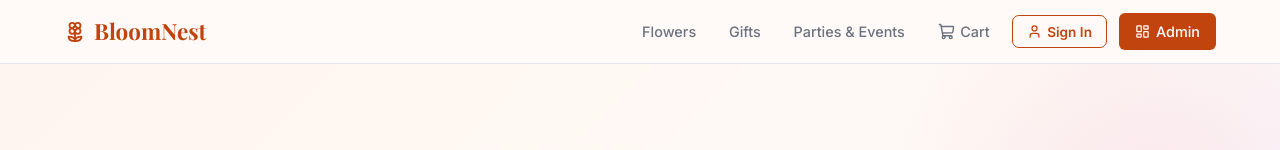
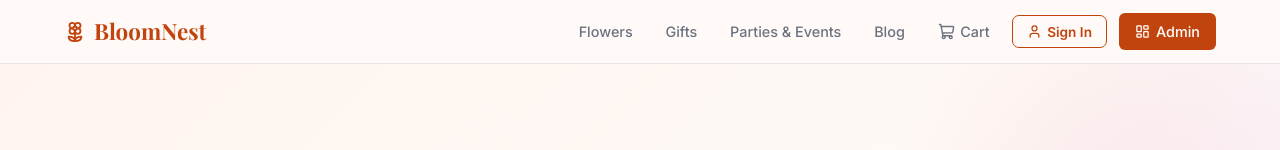
Before and after one commit to Justpress-in/flowers, a React (Create React App) app: page / in a window 1280 px wide. Shown: the top 150 px of the page. Built offline with nearby package versions, Linux system fonts and the light colour scheme; no server answers; the HTML template or start-up script is replaced by a standard one.

Commit message:
feat(app): register blog, booking and checkout routes and add blog nav link

```diff
--- a/src/App.js
+++ b/src/App.js
@@ -13,6 +13,9 @@ import OrdersPage from './pages/OrdersPage';
 import AdminPage from './pages/AdminPage';
 import CartPage from './pages/CartPage';
 import CheckoutPage from './pages/CheckoutPage';
+import BlogListPage from './pages/BlogListPage';
+import BlogDetailPage from './pages/BlogDetailPage';
+import BookingPage from './pages/BookingPage';
 
 function Layout() {
   const location = useLocation();
@@ -30,6 +33,9 @@ function Layout() {
         <Route path="/cart"        element={<CartPage />} />
         <Route path="/checkout"    element={<CheckoutPage />} />
         <Route path="/orders"      element={<OrdersPage />} />
+        <Route path="/blog"        element={<BlogListPage />} />
+        <Route path="/blog/:id"    element={<BlogDetailPage />} />
+        <Route path="/book"        element={<BookingPage />} />
         <Route path="/admin"       element={<AdminPage />} />
         <Route path="*"            element={<Navigate to="/" replace />} />
       </Routes>
--- a/src/components/Navbar.js
+++ b/src/components/Navbar.js
@@ -35,6 +35,7 @@ export default function Navbar() {
           <Link to="/flowers" className={isActive('/flowers') ? 'active' : ''} onClick={() => setMenuOpen(false)}>Flowers</Link>
           <Link to="/gifts" className={isActive('/gifts') ? 'active' : ''} onClick={() => setMenuOpen(false)}>Gifts</Link>
           <Link to="/parties" className={isActive('/parties') ? 'active' : ''} onClick={() => setMenuOpen(false)}>Parties & Events</Link>
+          <Link to="/blog" className={isActive('/blog') ? 'active' : ''} onClick={() => setMenuOpen(false)}>Blog</Link>
 
           <Link to="/cart" className={`navbar-cart-link ${isActive('/cart') ? 'active' : ''}`} onClick={() => setMenuOpen(false)}>
             <ShoppingCart size={17} />
```
Also changed, not shown: package.json (line endings or trailing spaces).
